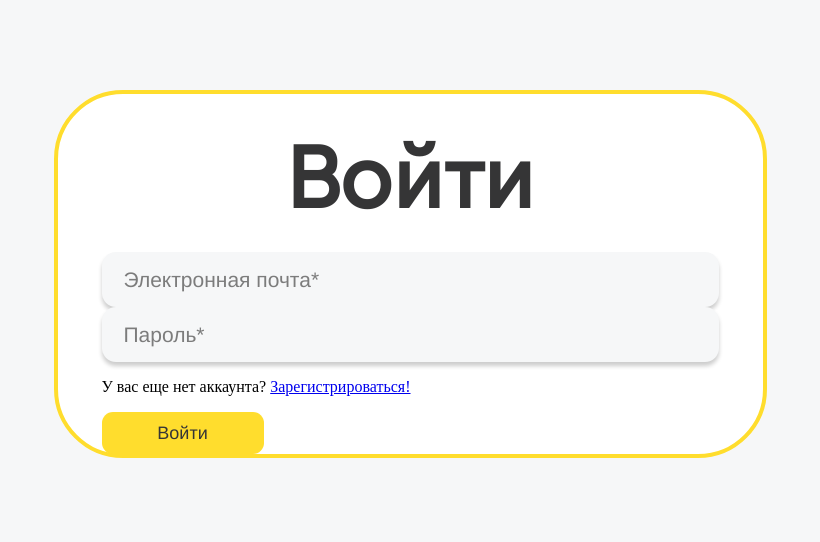
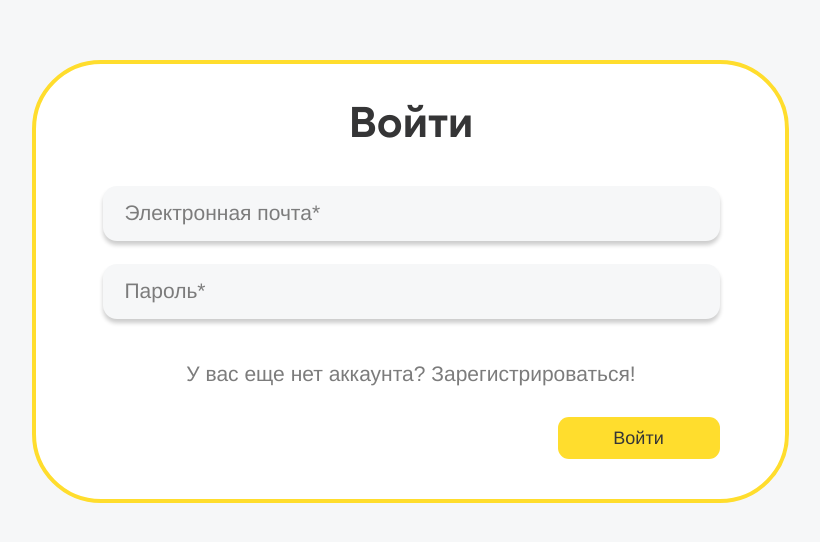
Before and after one commit to MrTOOGLE/DevSync-frontend, a React (Vite) app: page /login in a window 1280 px wide. Shown: the part 126-668 px from the top of the page, without its empty margins (230-1050 px from the left). Built offline with nearby package versions, Linux system fonts and the light colour scheme.

Commit message:
Доделал стили страницы авторизации (мб чуть криво получилось)

```diff
--- a/src/pages/Auth/Authorization.tsx
+++ b/src/pages/Auth/Authorization.tsx
@@ -78,14 +78,12 @@ const Authorization: React.FC = () => {
 
     return (
         <div className="authorizationForm">
-            <div className="heading">
-                <h1>Войти</h1>
-            </div>
+            <h1>Войти</h1>
             <form onSubmit={handleSubmit} noValidate={true}>
                 <div className="form_group">
                     <Input
                         type="email"
-                        id="email"
+                        id="emailInput"
                         name="email"
                         placeholder="Электронная почта*"
                         value={email}
@@ -98,7 +96,7 @@ const Authorization: React.FC = () => {
                 <div className="form_group">
                     <Input
                         type="password"
-                        id="password"
+                        id="passwordInput"
                         name="password"
                         placeholder="Пароль*"
                         value={password}
@@ -110,7 +108,7 @@ const Authorization: React.FC = () => {
                 </div>
                 {errors.server && <p className="error-message server-error">{errors.server}</p>}
                 <p className="register-link">
-                    У вас еще нет аккаунта? <Link to="/register">Зарегистрироваться!</Link>
+                    У вас еще нет аккаунта? <Link to="/register" className={"register_link"}>Зарегистрироваться!</Link>
                 </p>
                 <Button type="submit" disabled={isLoading}>
                     {isLoading ? 'Подождите...' : 'Войти'}
--- a/src/pages/Auth/Registration.tsx
+++ b/src/pages/Auth/Registration.tsx
@@ -1,5 +1,7 @@
 import React, { useState, FormEvent } from 'react';
 import { useNavigate, Link } from 'react-router-dom';
+import {Input} from "../../components/common/Input/Input.tsx";
+import {Button} from "../../components/common/Button/Button.tsx";
 
 // Типы для формы
 interface FormData {
@@ -129,7 +131,7 @@ const Registration: React.FC = () => {
                 </div>
 
                 <div>
-                    <input
+                    <Input
                         type="text"
                         name="lastName"
                         placeholder="Фамилия*"
@@ -140,7 +142,7 @@ const Registration: React.FC = () => {
                 </div>
 
                 <div>
-                    <input
+                    <Input
                         type="text"
                         name="firstName"
                         placeholder="Имя*"
@@ -151,7 +153,7 @@ const Registration: React.FC = () => {
                 </div>
 
                 <div>
-                    <input
+                    <Input
                         type="email"
                         name="email"
                         placeholder="Электронная почта*"
@@ -162,7 +164,7 @@ const Registration: React.FC = () => {
                 </div>
 
                 <div>
-                    <input
+                    <Input
                         type="password"
                         name="password"
                         placeholder="Пароль*"
@@ -173,7 +175,7 @@ const Registration: React.FC = () => {
                 </div>
 
                 <div>
-                    <input
+                    <Input
                         type="password"
                         name="confirmPassword"
                         placeholder="Повторите пароль*"
@@ -200,7 +202,7 @@ const Registration: React.FC = () => {
                     {errors.agreeToTerms && <div>{errors.agreeToTerms}</div>}
                 </div>
 
-                <button type="submit">Завершить</button>
+                <Button type="submit">Завершить</Button>
             </form>
         </div>
     );
--- a/src/styles/styles.css
+++ b/src/styles/styles.css
@@ -1,8 +1,13 @@
 @font-face {
     font-family: 'NT Somic';
-    src: url('../fonts/NTSomic.ttf') format('truetype'); /* Укажи правильный путь к шрифту */
+    src: url('../fonts/NTSomic-Bold.ttf') format('truetype');
     font-weight: normal;
     font-style: normal;
+}
+
+* {
+    margin: 0;
+    padding: 0;
 }
 
 body {
@@ -11,24 +16,63 @@ body {
     justify-content: center;
     align-items: center;
     height: 100vh;
-    margin: 0;
 }
 
 .authorizationForm {
     background-color: #FFFFFF;
     border-radius: 69px;
     border: 4px solid #FFDD2D;
+    margin: 14px 0 0 0;
     display: flex;
     flex-direction: column;
     align-items: center;
-    width: 705px;
+    padding-left: 67px;
+    padding-right: 65px;
 }
 
-.heading {
-    font-family: 'NT Somic', serif;
+.authorizationForm form {
+    display: flex;
+    flex-direction: column;
+    align-items: center;
+    justify-content: center;
+    margin-top: 44px;
+    position: relative;
+}
+
+.authorizationForm h1 {
+    font-family: 'NT Somic', sans-serif;
     font-weight: 400;
     font-size: 43px;
     line-height: 100%;
     letter-spacing: 0;
     color: #353536;
+    margin-top: 35px;
 }
+
+#passwordInput {
+    margin-top: 23px;
+}
+
+.authorizationForm .register-link {
+    margin-top: 44px;
+    font-family: 'Helvetica Neue', sans-serif;
+    font-weight: 400;
+    font-size: 21px;
+    line-height: 100%;
+    letter-spacing: 0;
+    color: #7C7C7C;
+}
+
+.register_link {
+    text-decoration: none;
+    color: inherit;
+}
+
+.register_link:hover {
+    text-decoration: underline;
+}
+
+.authorizationForm form Button {
+    margin: 33px 0 40px 0;
+    align-self: end;
+}
```
Also changed, not shown: src/fonts/NTSomic-Bold.ttf (added), src/fonts/NTSomic.ttf (deleted).
